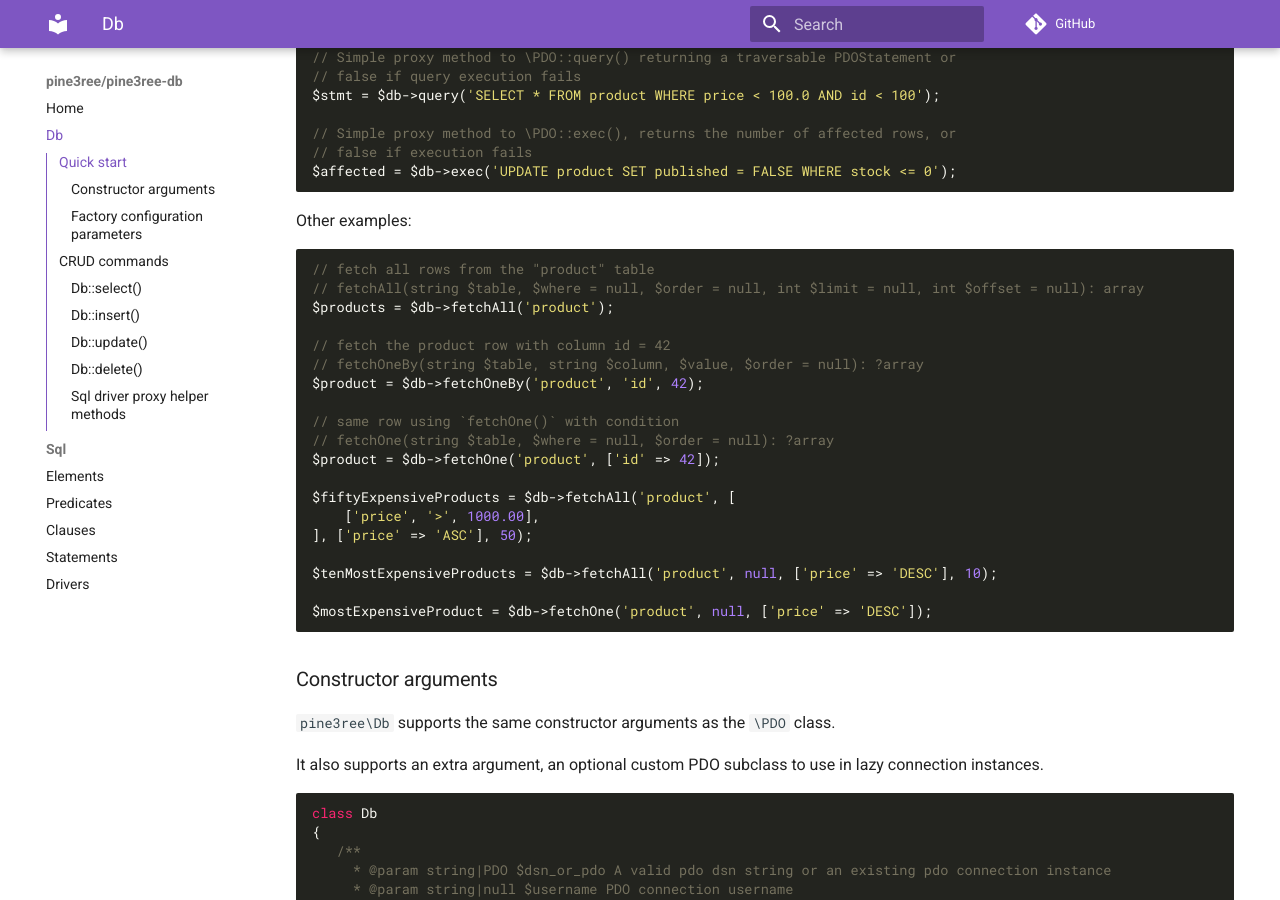
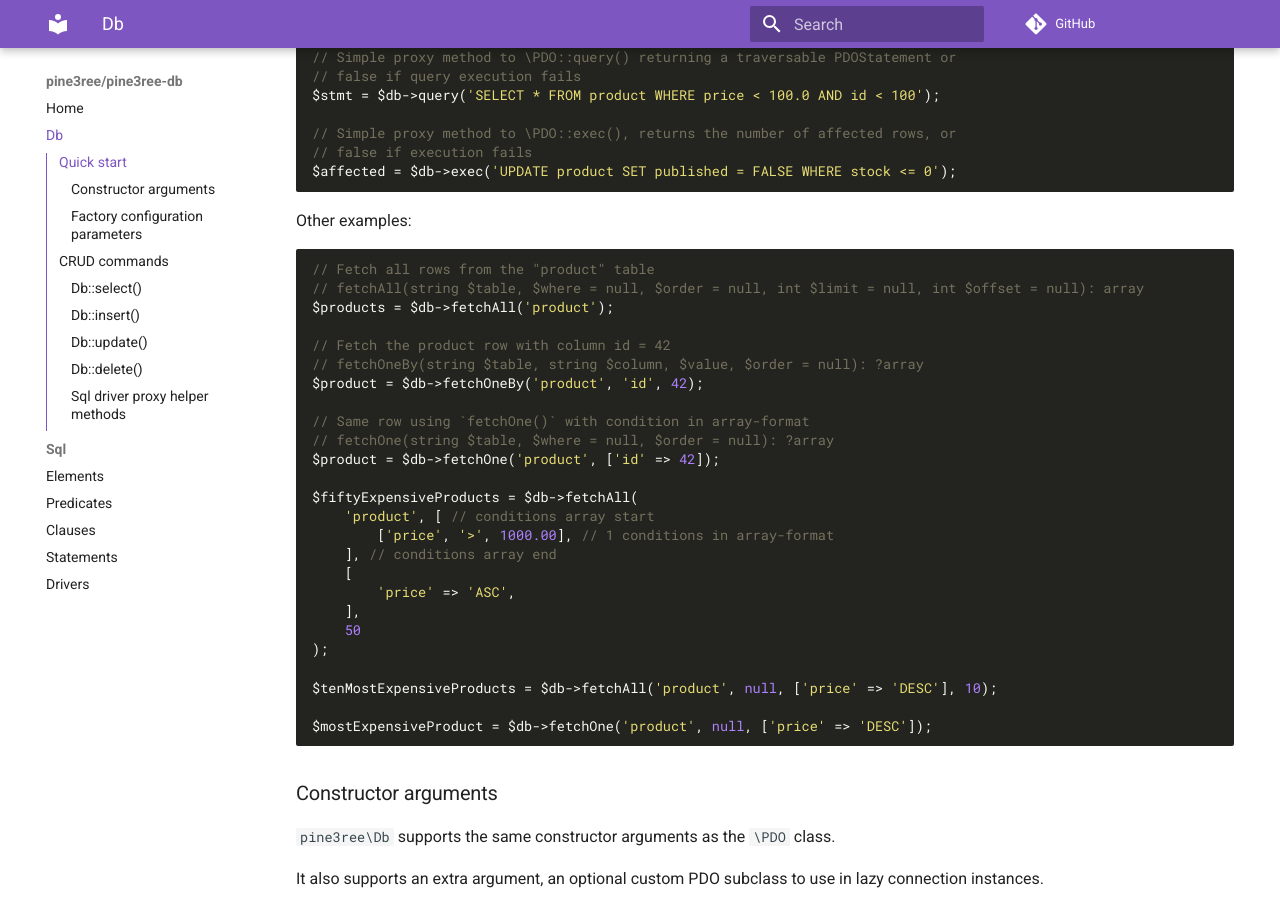
Before and after one commit to pine3ree/pine3ree-db, an MkDocs documentation site: the page built from docs/db.md, in a window 1280 px wide and 900 px high, scrolled down 745 px. Built offline with MkDocs 1.6.1 and Material for MkDocs 9.7.7, drawn with Linux system fonts in a browser that asks for light colours; comment, search, counter and statistics services are not loaded; some of the changed text lies outside the part shown.

````diff
--- a/docs/db.md
+++ b/docs/db.md
@@ -44,21 +44,27 @@ $affected = $db->exec('UPDATE product SET published = FALSE WHERE stock <= 0');
 Other examples:
 
 ```php
-// fetch all rows from the "product" table
+// Fetch all rows from the "product" table
 // fetchAll(string $table, $where = null, $order = null, int $limit = null, int $offset = null): array
 $products = $db->fetchAll('product');
 
-// fetch the product row with column id = 42
+// Fetch the product row with column id = 42
 // fetchOneBy(string $table, string $column, $value, $order = null): ?array
 $product = $db->fetchOneBy('product', 'id', 42);
 
-// same row using `fetchOne()` with condition
+// Same row using `fetchOne()` with condition in array-format
 // fetchOne(string $table, $where = null, $order = null): ?array
 $product = $db->fetchOne('product', ['id' => 42]);
 
-$fiftyExpensiveProducts = $db->fetchAll('product', [
-    ['price', '>', 1000.00],
-], ['price' => 'ASC'], 50);
+$fiftyExpensiveProducts = $db->fetchAll(
+    'product', [ // conditions array start
+        ['price', '>', 1000.00], // 1 conditions in array-format
+    ], // conditions array end
+    [
+        'price' => 'ASC',
+    ],
+    50
+);
 
 $tenMostExpensiveProducts = $db->fetchAll('product', null, ['price' => 'DESC'], 10);
 
@@ -199,7 +205,7 @@ $select = $db->select('*')->from('product');
 $select = $db->select(null, 'product');
 $select = $db->select()->from('product');
 
-// use table alias: SELECT * FROM "product" "p"
+// Use table alias: SELECT * FROM "product" "p"
 $select = $db->select('*', 'product', 'p');
 $select = $db->select('*')->from('product', 'p');
 $select = $db->select()->from('product', 'p');
@@ -207,7 +213,7 @@ $select = $db->select()->from('product', 'p');
  // SELECT "p"."price", "p"."vat_rate" AS "vatRate" FROM "product" "p"
 $select = $db->select(['price', 'vat_rate' => 'vatRate'])->from('product', 'p');
 
-// add where condition LessThanEqual and order-by clause
+// Add where condition LessThanEqual and order-by clause
 $select->where->lte('price', 1000.0); // WHERE "price" <= :lte1 (named parameter marker)
 
 // ORDER BY "p"."price" ASC
@@ -236,7 +242,7 @@ $select = $db->select()
 // using $select->where or $select->having changes the scope and the fluent interface
 // method chain is broken
 
-// add a GROUP BY
+// Add a GROUP BY
 // GROUP BY "category_id" HAVING "numProducts" < :lte1
 $select->groupBy('category_id')
     ->having->lte('numProducts', 5);
@@ -381,7 +387,7 @@ $update = $db->update()->table('product')->set('published', true)->where('stock
 $update = $db->update('product')->set('published', true)->where('stock > 0');
 $affected = $update->execute(); // or exec()
 
-// immediate command execution
+// Immediate command execution
 // UPDATE "product" SET "published" = :set1 WHERE TRUE, we use the condition "TRUE" to update all records
 $affected = $db->update('product', ['published' => true], 'TRUE');
 ```
````
Also changed, not shown: docs/index.md (+1 -1 lines), docs/sql/drivers.md (+1 -1 lines), docs/sql/predicates.md (+12 -12 lines), docs/sql/statements.md (+1 -1 lines).
